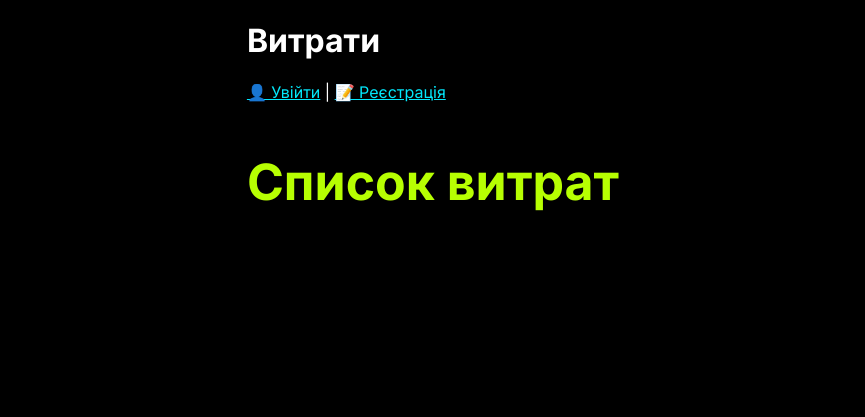
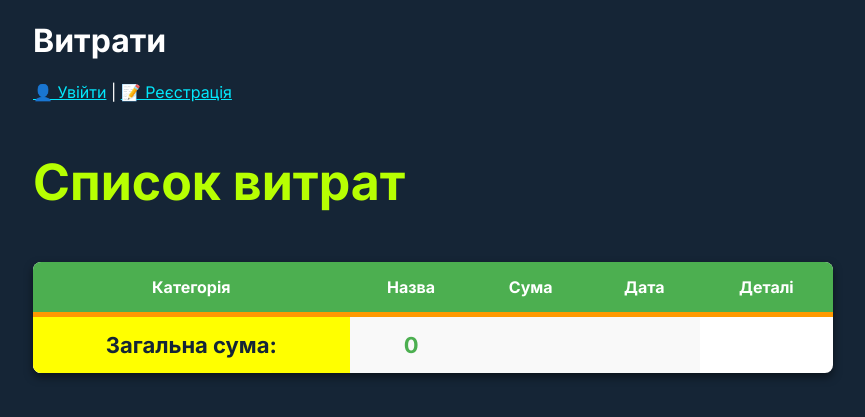
Before and after one commit to skil-neff/myProjects, a Flask app: page / in a window 1280 px wide. Shown: the top 417 px of the page, without its empty margins (207-1072 px from the left). Run offline with Flask 3, Linux system fonts and the light colour scheme; data that the repository does not hold is empty; some libraries are stand-ins or nearby versions.

Commit message:
Added categories to expenses

```diff
--- a/app.py
+++ b/app.py
@@ -33,21 +33,11 @@ def load_user(user_id):
 @app.route("/")
 def index():
     expenses = Expenses.query.all()
-    return render_template("index.html", expenses=expenses)
-
-# @app.route("/edit_expense")
-# def edit_expense():
-#     return "as"
-# @app.route("/delete_expense")
-# def delete_expense():
-#     return "asdel"
+    total_sum = sum(expense.value for expense in expenses)
+    return render_template("index.html", expenses=expenses, total_sum=total_sum)
 
 @app.route("/expense/<int:id>")
 def expense_detail(id):
-    expense = Expenses.query.get_or_404(id)
-    return render_template("expense.html", expense=expense)
-@app.route("/delete/<int:id>")
-def delete_expense(id):
     expense = Expenses.query.get_or_404(id)
     return render_template("expense.html", expense=expense)
 
--- a/static/styles.css
+++ b/static/styles.css
@@ -2,9 +2,9 @@ body {
     font-family: "Inter";
     font-weight: 400;
     padding: 0;
-    margin: 0 auto;
+    margin: 0;
     color: #fff;
-    background-color: black;
+    background-color: #152536;
 }
 
 .links a {
@@ -28,7 +28,7 @@ li {
 .box {
     display: flex;
     justify-content: center;
-    margin: 0 auto;
+    align-items: center;
 }
 
 .Expenses-list {
@@ -87,3 +87,68 @@ button:hover {
 .edit {
     color: #fff;
 }
+
+/* Стилі для головної сторінки (таблиці) */
+table {
+    min-width: 800px;
+    margin: 20px 0;
+    border-collapse: collapse;
+    background-color: #fff;
+    box-shadow: 0px 4px 8px rgba(0, 0, 0, 0.5);
+    border-radius: 8px;
+    overflow: hidden;
+}
+
+th, td {
+    padding: 15px;
+    text-align: left;
+    font-size: 16px;
+    color: #333;
+    text-align: center;
+}
+
+th {
+    background-color: #4CAF50;
+    color: white;
+}
+
+tr:nth-child(even) {
+    background-color: #f9f9f9;
+}
+
+tr:hover {
+    background-color: #cbc2c2;
+}
+
+.edit i {
+    color: #1e3050;
+}
+
+.edit {
+    /* color: #4CAF50; */
+    font-size: 20px;
+}
+
+.total {
+    font-weight: bold;
+    font-size: 18px;
+    background-color: #152536;
+    color: #333;
+    border-top: 5px solid #ff9900;
+}
+
+.total th {
+    background-color: rgb(255, 255, 0);
+    color: #152536;
+    font-size: 22px;
+}
+
+.total:hover {
+    background-color: #fff;
+}
+
+.total td {
+    color: #4CAF50;
+    font-size: 22px;
+    font-weight: bold;
+}
--- a/templates/index.html
+++ b/templates/index.html
@@ -27,30 +27,29 @@
                         </div>
                 </div>
                 <h3 class="Expenses-list">Список витрат</h3>
-<!--                <form action="/add" method="post">-->
-<!--                    <div class="add-expenses-name">-->
-<!--                        <label for="title">Введіть назву витрат: </label>-->
-<!--                        <input type="text" name="title" id="title" placeholder="Нові витрати" required>-->
-<!--                    </div>-->
-<!--                    <div class="add-expenses-value">-->
-<!--                        <label for="value">Введіть суму витрат: </label>-->
-<!--                        <input type="number" name="value" id="value" placeholder="Сума витрат" required />-->
-<!--                    </div>-->
-                    <!-- <div class="add-expenses-date">
-                        <label for="date">Введіть дату: </label>
-                        <input type="date" name="date" id="date" placeholder="Дата" required />
-                    </div> -->
-<!--                    <button type="submit">Додати</button>-->
-<!--                </form>-->
-                <ul>
+                <table>
+                    <tr>
+                        <th>Категорія</th>
+                        <th>Назва</th>
+                        <th>Сума</th>
+                        <th>Дата</th>
+                        <th>Деталі</th>
+                    </tr>
                     {% for expense in expenses %}
-                        <li>
-                            {{ expense.title }} - {{ expense.value }}
-                            <a href="{{ url_for('expense_detail', id=expense.id) }}" class="edit"><i class="fa-solid fa-circle-info"></i></a>
-<!--                            <a href="{{ url_for('delete_expense', id=expense.id) }}" class="trash"><i class="fa-solid fa-trash-can"></i></a>-->
-                        </li>
+                    <tr>
+                        <td>{{ expense.category }}</td>
+                        <td>{{ expense.title }}</td>
+                        <td>{{ expense.value }}</td>
+                        <td>{{ expense.date.strftime('%Y-%m-%d') }}</td>
+                        <td><a href="{{ url_for('expense_detail', id=expense.id) }}" class="edit"><i class="fa-solid fa-circle-info"></i></a></td>
+                    </tr>
                     {% endfor %}
-                </ul>
+                    <div>
+                    <tr class="total">
+                        <th>Загальна сума:</th>
+                        <td>{{ total_sum }}</td><td></td><td></td>
+                    </tr>
+                </table>
             </div>
         </div>
     </body>
```
Also changed, not shown: admin.py (+19 -4 lines), models.py (+25 -3 lines).
